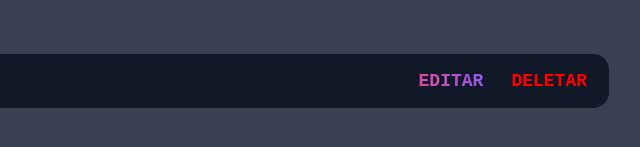
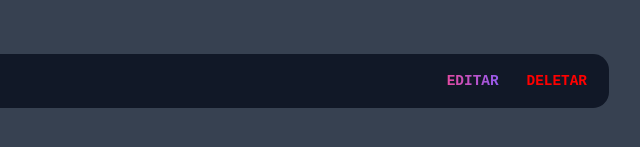
Before and after one commit to anacarolbizinoto/to-do-list, a plain HTML site: page index.html in a window 1280 px wide. Shown: the part 185-332 px from the top of the page, 415-1055 px from the left. Drawn offline with Linux system fonts and the light colour scheme.

Commit message:
size of deletar and editar updated

```diff
--- a/style.css
+++ b/style.css
@@ -130,7 +130,7 @@ h2 {
 .tarefa .funcoes button {
     cursor: pointer;
     margin: 0 0.5rem;
-    font-size: 1.125rem;
+    font-size: 0.9rem;
     font-weight: 700;
     text-transform: uppercase;
     transition: 0.4s;
```
